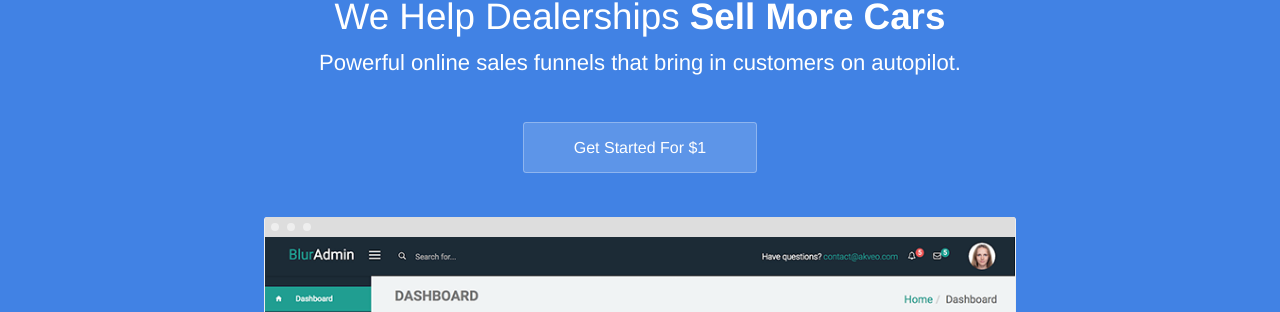
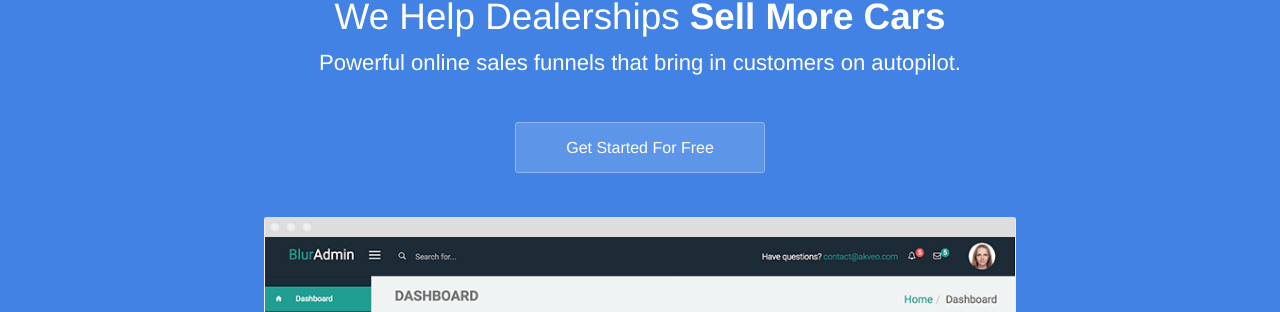
Before and after one commit to jdnoc/carfunnels.com, a Jekyll site: the page built from index.html, in a window 1280 px wide and 900 px high. Shown: the part 127-439 px from the top of the window. Built offline with Jekyll 4.4.1, drawn with Linux system fonts in a browser that asks for light colours; some of the changed text lies outside the part shown.

Commit message:
Updated 'index.html' via CloudCannon

```diff
--- a/index.html
+++ b/index.html
@@ -6,7 +6,7 @@ description: Powerful online sales funnels that bring in customers on autopilot.
 	<div class="text-container">
 		<h1 class="editable">We Help Dealerships<strong> Sell More Cars</strong></h1>
 		<p class="subtext editable">Powerful online sales funnels that bring in customers on autopilot.</p>
-		<div class="cta button alt"><a href="/sign-up/">Get Started For $1</a></div>
+		<div class="cta button alt"><a href="/sign-up/">Get Started For Free</a></div>
 		<div>
 			<img src="/images/dashboard.png" alt="Screenshot" class="screenshot editable" />
 		</div>
@@ -55,6 +55,6 @@ description: Powerful online sales funnels that bring in customers on autopilot.
 
 	<section class="bottom-cta">
 		<h2 class="editable"><strong>Improve</strong> your sales process today</h2>
-		<div class="button alt"><a href="#">Get Started For $1</a></div>
+		<div class="button alt"><a href="/sign-up/">Get Started For Free</a></div>
 	</section>
 </div>
```
